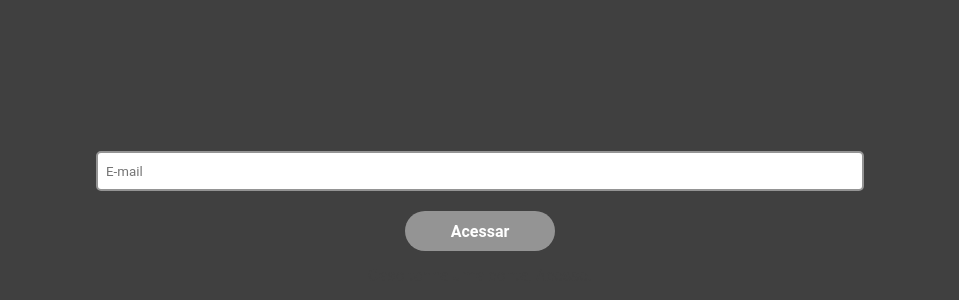
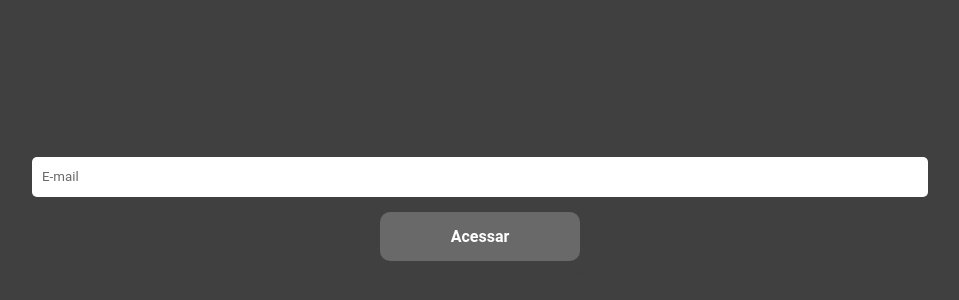
Before and after one commit to jsamuel15/sggs, a React (Create React App) app: page /RecoverPassword in a window 1280 px wide. Shown: the part 182-482 px from the top of the page, without its empty margins (160-1119 px from the left). Built offline with nearby package versions, Linux system fonts and the light colour scheme.

Commit message:
fix(refactor): subindo codigo com modificacoes na tela d esqueci senha

```diff
--- a/src/ListPerformanceCompany/pages/RecoverPassword/RecoverPasswordStyles.ts
+++ b/src/ListPerformanceCompany/pages/RecoverPassword/RecoverPasswordStyles.ts
@@ -25,13 +25,24 @@ export const Container = styled.div`
 
 export const Input = styled.input`
     color: ${colors.basic.black};
+    background-color: ${colors.basic.white};
+    padding-left: 10px;
     border-radius: 5px;
-    border: 2px solid ${colors.basic.grey};
-    background-color: ${colors.basic.white};
-    width: 60%;
+    border: none;
+    width: 70%;
     height: 40px;
     margin-bottom: 15px;
-    padding: 8px;
+    ::placeholder{
+       color: ${colors.basic.dimGrey};
+    }
+    @media (max-width: 1024px) {
+        height: 35px;
+        font-size: 12px;
+    }
+    @media (max-width: 600px) {
+        height: 30px;
+        font-size: 10px;
+    }
 `;
 
 export const TextButton = styled.text`
@@ -58,21 +69,18 @@ export const TextAction = styled.text<TextActionInterFaces>`
 `;
 
 export const Button = styled.button<ButtonInterfaces>`
-    border-radius: 3px;
+    background-color: ${(props) => (props.activeCursor ? colors.basic.dimGrey : colors.basic.green)};
+    color: ${colors.basic.white};
+    padding: 15px 0px 15px 0px;
+    width: 200px;
+    border-radius: 10px;
+    font-size: 15px;
+    cursor: ${(props) => (props.activeCursor ? 'default' : 'pointer')};
     border: none;
-    background-color: ${(props) => (props.activeCursor ? colors.basic.grey : colors.basic.green)};;
-    width: 200px;
-    cursor: ${(props) => (props.activeCursor ? 'default' : 'pointer')};
-    height: 40px;
-    border-radius: 20px;
-    color: ${colors.basic.white};
-    margin-bottom: 15px;
-    margin-top: 5px;
-    transition-duration: 400ms;
     :hover {
-        background-color: ${(props) => (props.activeCursor ? colors.basic.grey : colors.basic.green)};
+        background-color: ${(props) => (props.activeCursor ? colors.basic.dimGrey : colors.basic.greenLimon)};
     }
-    @media (max-width: 1300px) {
+    @media (max-width: 600px) {
         width: 150px;
     }
     @media (max-width: 500px) {
```
